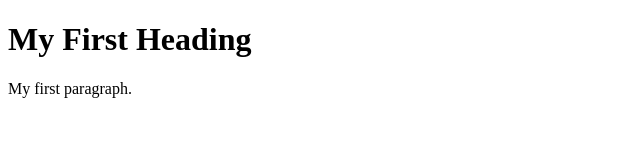
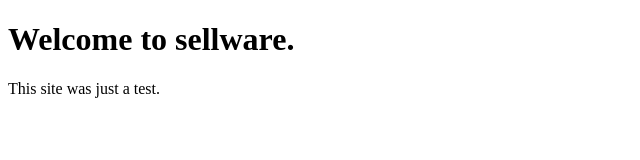
Before and after one commit to Swellware/test, a plain HTML site: page index.html in a window 1280 px wide. Shown: the whole page, without its empty margins (0-640 px from the left). Drawn offline with Linux system fonts and the light colour scheme.

Commit message:
Update index.html

```diff
--- a/index.html
+++ b/index.html
@@ -2,9 +2,9 @@
 <html>
 <body>
 
-<h1>My First Heading</h1>
+<h1>Welcome to sellware.</h1>
 
-<p>My first paragraph.</p>
+<p>This site was just a test.</p>
 
 </body>
 </html>
```
